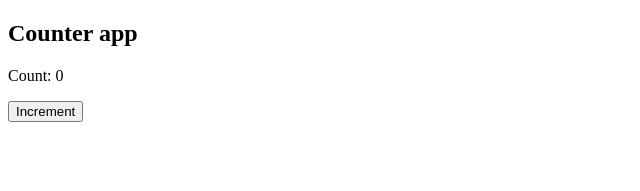
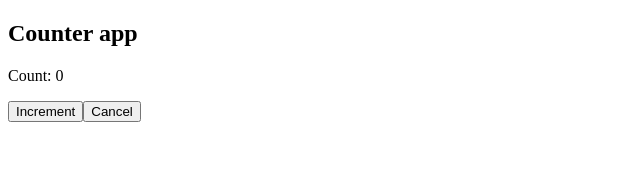
Before and after one commit to Osky772/xstate-vue-workshops, a Vue app: page / in a window 1280 px wide. Shown: the top 191 px of the page, without its empty margins (0-640 px from the left). Built offline with nearby package versions, Linux system fonts and the light colour scheme; what @xstate/inspect would draw is missing.

Commit message:
imperative code part 2 (all logic, but without the "cancel")

```diff
--- a/src/App.vue
+++ b/src/App.vue
@@ -11,6 +11,7 @@ function increment() {
     setTimeout(() => {
       const randomSuccess = Math.random() > 0.5
       if (randomSuccess) {
+        isError.value = false
         count.value++
         resolve()
       } else {
@@ -21,6 +22,10 @@ function increment() {
   })
 }
 
+function cancel() {
+
+}
+
 </script>
 
 <template>
@@ -28,6 +33,7 @@ function increment() {
     <h1>{{isLoading ? 'Loading...' : 'Counter app'}}</h1>
     <p>Count: {{count}}</p>
     <button @click="increment">Increment</button>
+    <button @click="cancel">Cancel</button>
   </section>
 </template>
 
```
